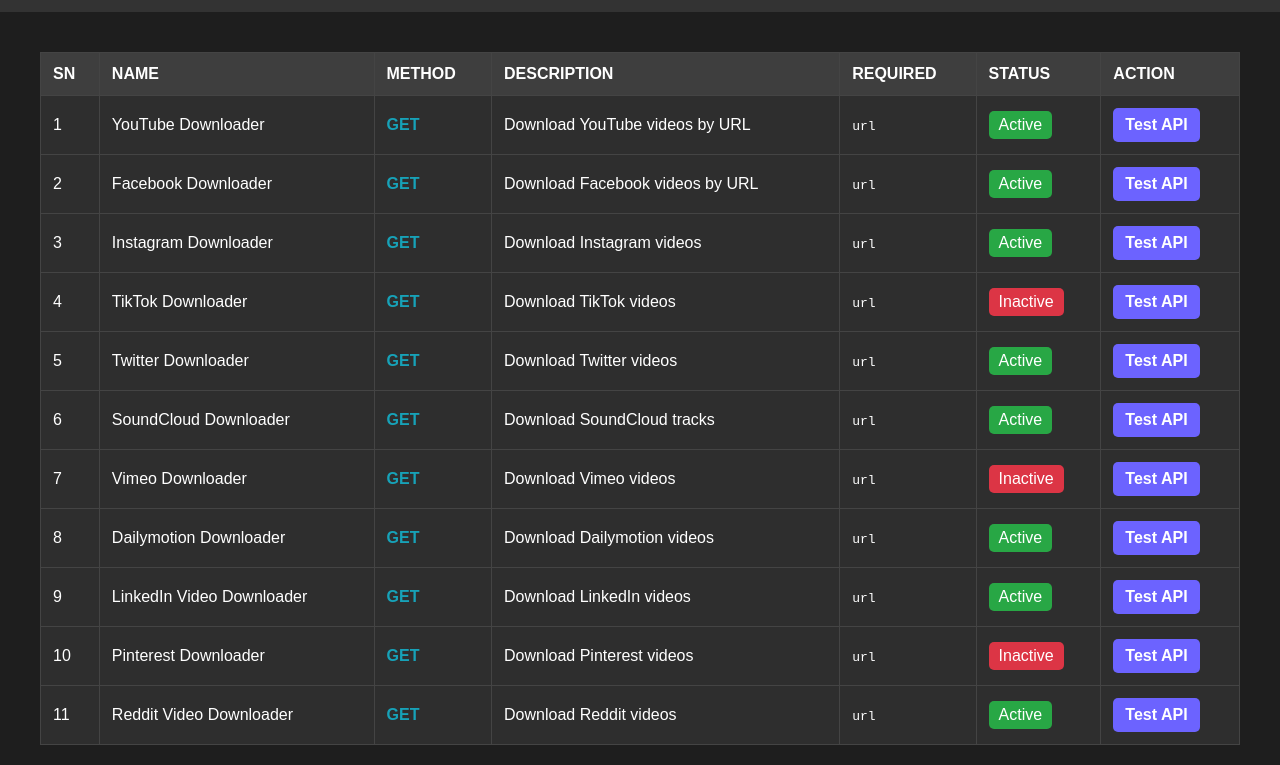
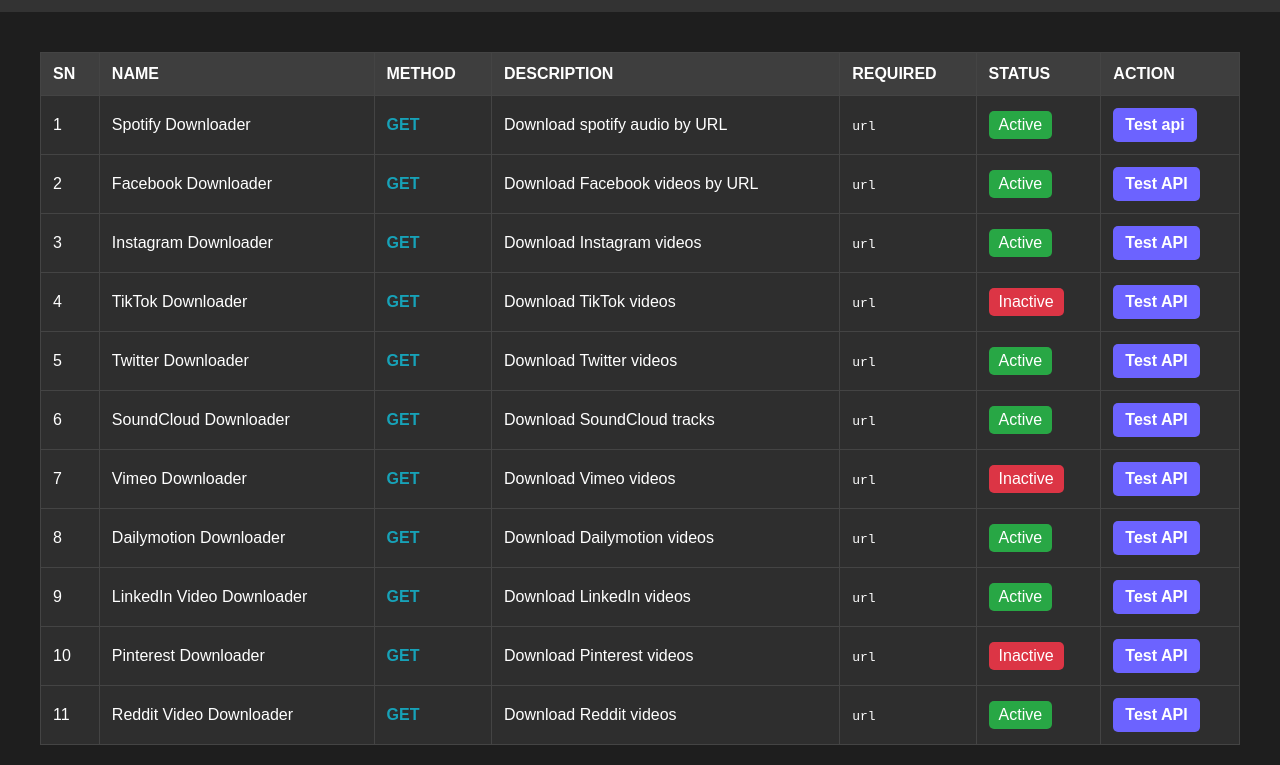
Before and after one commit to efeurhobopatricia/empire-md-api, a website: page site/index.html in a window 1280 px wide. Shown: the part 42-807 px from the top of the page. Drawn offline with Linux system fonts and the light colour scheme.

Commit message:
Update index.html

```diff
--- a/site/index.html
+++ b/site/index.html
@@ -29,12 +29,12 @@
             <tbody>
                 <tr>
                     <td>1</td>
-                    <td>YouTube Downloader</td>
+                    <td>Spotify Downloader</td>
                     <td><span class="method-get">GET</span></td>
-                    <td>Download YouTube videos by URL</td>
+                    <td>Download spotify audio by URL</td>
                     <td><code>url</code></td>
                     <td><span class="status-active">Active</span></td>
-                    <td><a href="https://empire-md-api.onrender.com/api/youtube-downloader?url=https://youtu.be/sqRyCXglnb0?si=yHgfNaijLlvBCTou" class="action-test" target="_blank">Test API</a></td>
+                    <td><a href="https://empire-md-api.onrender.com/api/download/spotify?url=https://open.spotify.com/track/3n3Ppam7vgaVa1iaRUc9Lp" class="action-test" target="_blank">Test api</a></td>
                 </tr>
 
                 <!-- Additional API Endpoints -->
```
